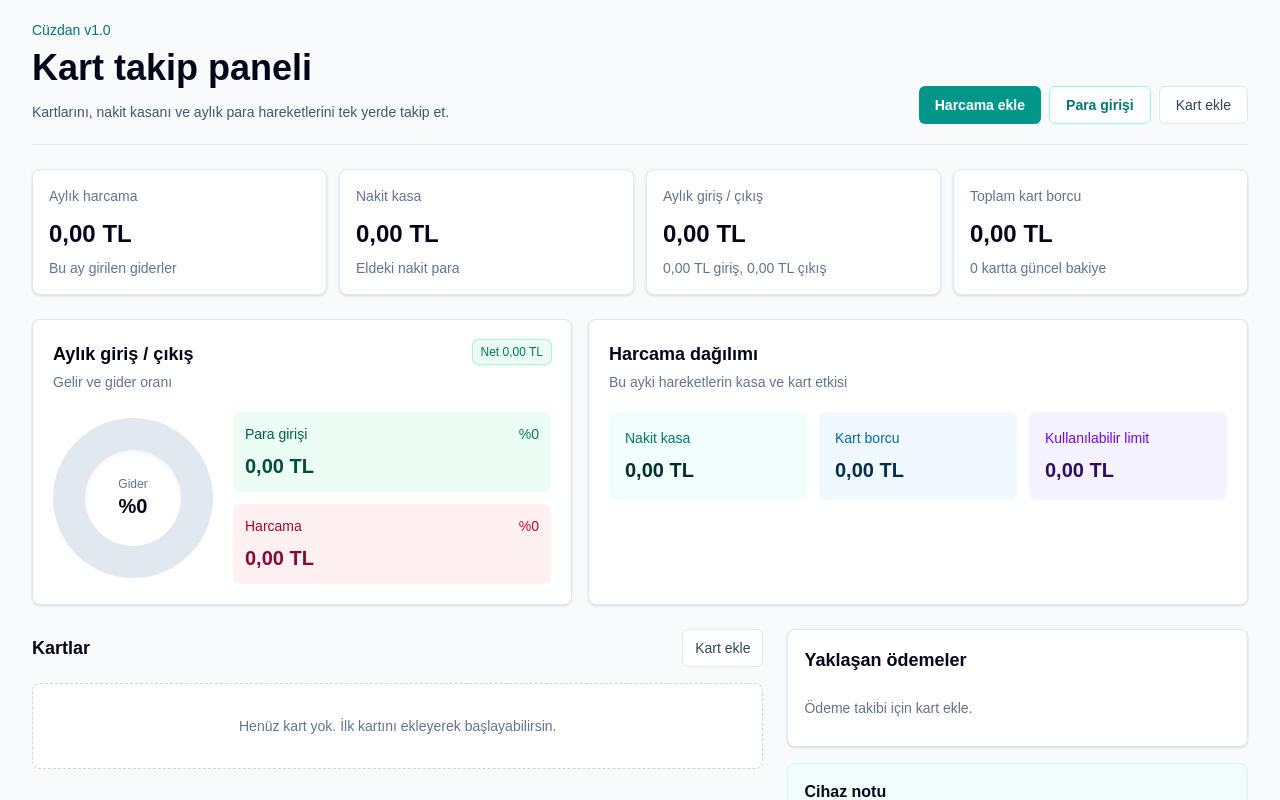
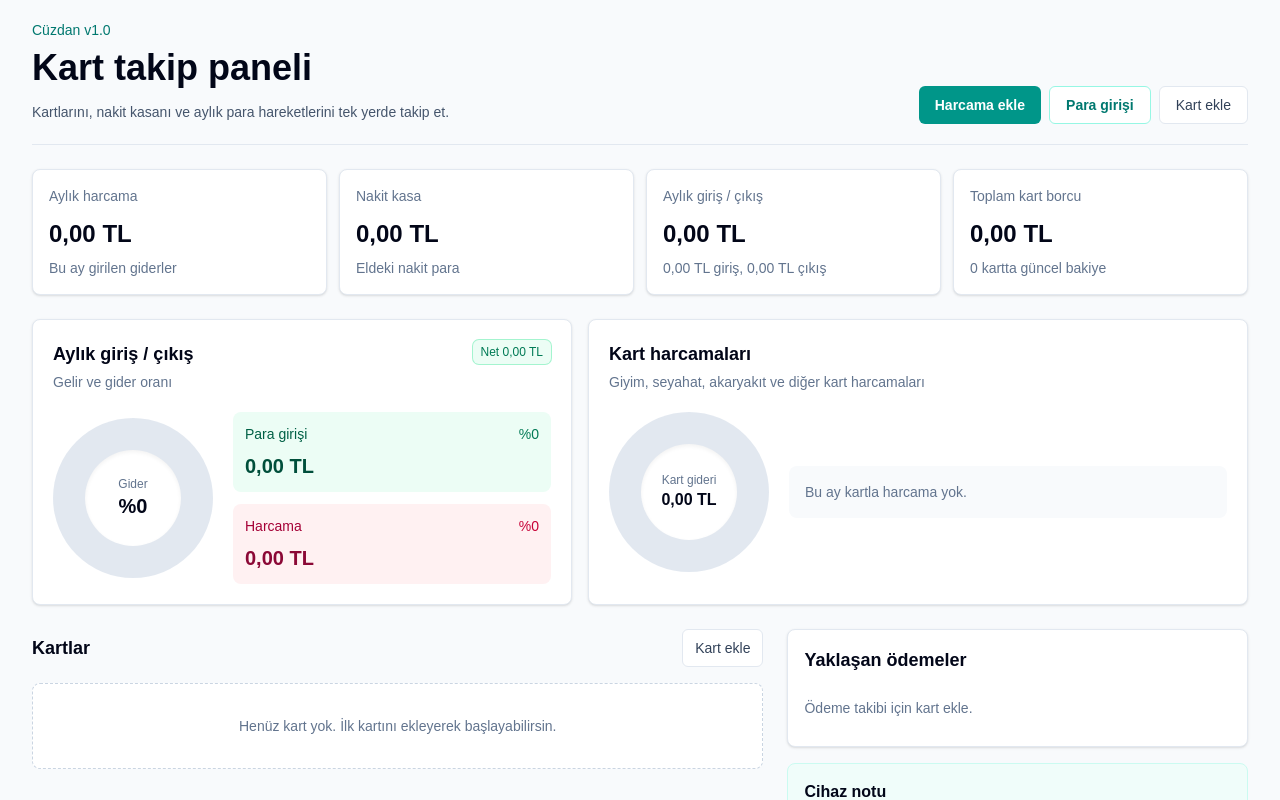
Before and after one commit to muratmemil/kartv1, a Next.js app: page / in a window 1280 px wide. Shown: the top 800 px of the page. Built offline with nearby package versions, Linux system fonts and the light colour scheme.

Commit message:
Add card spending category chart

```diff
--- a/app/page.tsx
+++ b/app/page.tsx
@@ -54,6 +54,9 @@ const colors = [
   "from-violet-500 to-fuchsia-500",
 ];
 
+const expenseCategories = ["Genel", "Giyim", "Seyahat", "Akaryakıt", "Market", "Yeme İçme", "Fatura", "Sağlık", "Eğlence"];
+const categoryColors = ["#14b8a6", "#0ea5e9", "#f43f5e", "#f59e0b", "#8b5cf6", "#22c55e", "#6366f1", "#ec4899", "#64748b"];
+
 const days = Array.from({ length: 31 }, (_, index) => String(index + 1).padStart(2, "0"));
 const months = Array.from({ length: 12 }, (_, index) => String(index + 1).padStart(2, "0"));
 const years = Array.from({ length: 12 }, (_, index) => String(new Date().getFullYear() + index).slice(-2));
@@ -75,7 +78,7 @@ const emptyMovementForm: MovementForm = {
   type: "expense",
   source: "cash",
   amount: "",
-  category: "Genel",
+  category: expenseCategories[0],
   note: "",
   date: today,
 };
@@ -218,6 +221,23 @@ export default function Home() {
       ? `conic-gradient(#10b981 0 ${incomePercent}%, #f43f5e ${incomePercent}% 100%)`
       : "conic-gradient(#e2e8f0 0 100%)",
   };
+  const cardExpenseByCategory = expenseCategories.map((category, index) => {
+    const amount = movements
+      .filter((item) => item.type === "expense" && item.source !== "cash" && item.category === category && monthKey(item.date) === currentMonth)
+      .reduce((sum, item) => sum + item.amount, 0);
+
+    return { category, amount, color: categoryColors[index % categoryColors.length] };
+  }).filter((item) => item.amount > 0);
+  const cardExpenseTotal = cardExpenseByCategory.reduce((sum, item) => sum + item.amount, 0);
+  let categoryCursor = 0;
+  const cardCategoryGradient = cardExpenseTotal > 0
+    ? `conic-gradient(${cardExpenseByCategory.map((item) => {
+        const start = categoryCursor;
+        const size = (item.amount / cardExpenseTotal) * 100;
+        categoryCursor += size;
+        return `${item.color} ${start}% ${categoryCursor}%`;
+      }).join(", ")})`
+    : "conic-gradient(#e2e8f0 0 100%)";
 
   function updateCard(field: keyof CardForm, value: string) {
     setCardForm((current) => ({
@@ -419,20 +439,27 @@ export default function Home() {
           </article>
 
           <article className="rounded-lg border border-slate-200 bg-white p-5 shadow-sm">
-            <h2 className="text-lg font-semibold text-slate-950">Harcama da&#287;&#305;l&#305;m&#305;</h2>
-            <p className="mt-1 text-sm text-slate-500">Bu ayki hareketlerin kasa ve kart etkisi</p>
-            <div className="mt-5 grid gap-3 sm:grid-cols-3">
-              <div className="rounded-lg bg-teal-50 p-4">
-                <p className="text-sm text-teal-700">Nakit kasa</p>
-                <p className="mt-2 text-xl font-semibold text-teal-950">{money(cash)}</p>
+            <h2 className="text-lg font-semibold text-slate-950">Kart harcamaları</h2>
+            <p className="mt-1 text-sm text-slate-500">Giyim, seyahat, akaryakıt ve diğer kart harcamaları</p>
+            <div className="mt-5 flex flex-col items-center gap-5 sm:flex-row">
+              <div className="relative grid h-40 w-40 shrink-0 place-items-center rounded-full" style={{ background: cardCategoryGradient }}>
+                <div className="grid h-24 w-24 place-items-center rounded-full bg-white text-center shadow-inner">
+                  <div>
+                    <p className="text-xs text-slate-500">Kart gideri</p>
+                    <p className="text-base font-semibold text-slate-950">{money(cardExpenseTotal)}</p>
+                  </div>
+                </div>
               </div>
-              <div className="rounded-lg bg-sky-50 p-4">
-                <p className="text-sm text-sky-700">Kart borcu</p>
-                <p className="mt-2 text-xl font-semibold text-sky-950">{money(totals.totalDebt)}</p>
-              </div>
-              <div className="rounded-lg bg-violet-50 p-4">
-                <p className="text-sm text-violet-700">Kullan&#305;labilir limit</p>
-                <p className="mt-2 text-xl font-semibold text-violet-950">{money(totals.availableLimit)}</p>
+              <div className="grid w-full gap-2">
+                {cardExpenseByCategory.length > 0 ? cardExpenseByCategory.map((item) => (
+                  <div key={item.category} className="flex items-center justify-between rounded-lg bg-slate-50 px-3 py-2">
+                    <div className="flex items-center gap-2">
+                      <span className="h-3 w-3 rounded-full" style={{ background: item.color }} />
+                      <span className="text-sm font-medium text-slate-700">{item.category}</span>
+                    </div>
+                    <span className="text-sm font-semibold text-slate-950">{money(item.amount)}</span>
+                  </div>
+                )) : <p className="rounded-lg bg-slate-50 p-4 text-sm text-slate-500">Bu ay kartla harcama yok.</p>}
               </div>
             </div>
           </article>
@@ -600,7 +627,12 @@ export default function Home() {
               </label>
               <TextField label="Tutar" value={movementForm.amount} onChange={(value) => updateMovement("amount", value)} onBlur={() => setMovementForm((current) => ({ ...current, amount: moneyInput(current.amount) }))} placeholder="14.568,00 TL" inputMode="decimal" />
               <TextField label="Tarih" type="date" value={movementForm.date} onChange={(value) => updateMovement("date", value)} />
-              <TextField label="Kategori" value={movementForm.category} onChange={(value) => updateMovement("category", value)} placeholder="Market" />
+                            <label className="space-y-2 text-sm text-slate-700">
+                <span>Kategori</span>
+                <select value={movementForm.category} onChange={(event) => updateMovement("category", event.target.value)} className="field">
+                  {expenseCategories.map((category) => <option key={category} value={category}>{category}</option>)}
+                </select>
+              </label>
               <TextField label="Not" value={movementForm.note} onChange={(value) => updateMovement("note", value)} placeholder="İsteğe bağlı" />
             </div>
             {movementError ? <ErrorText text={movementError} /> : null}
```
